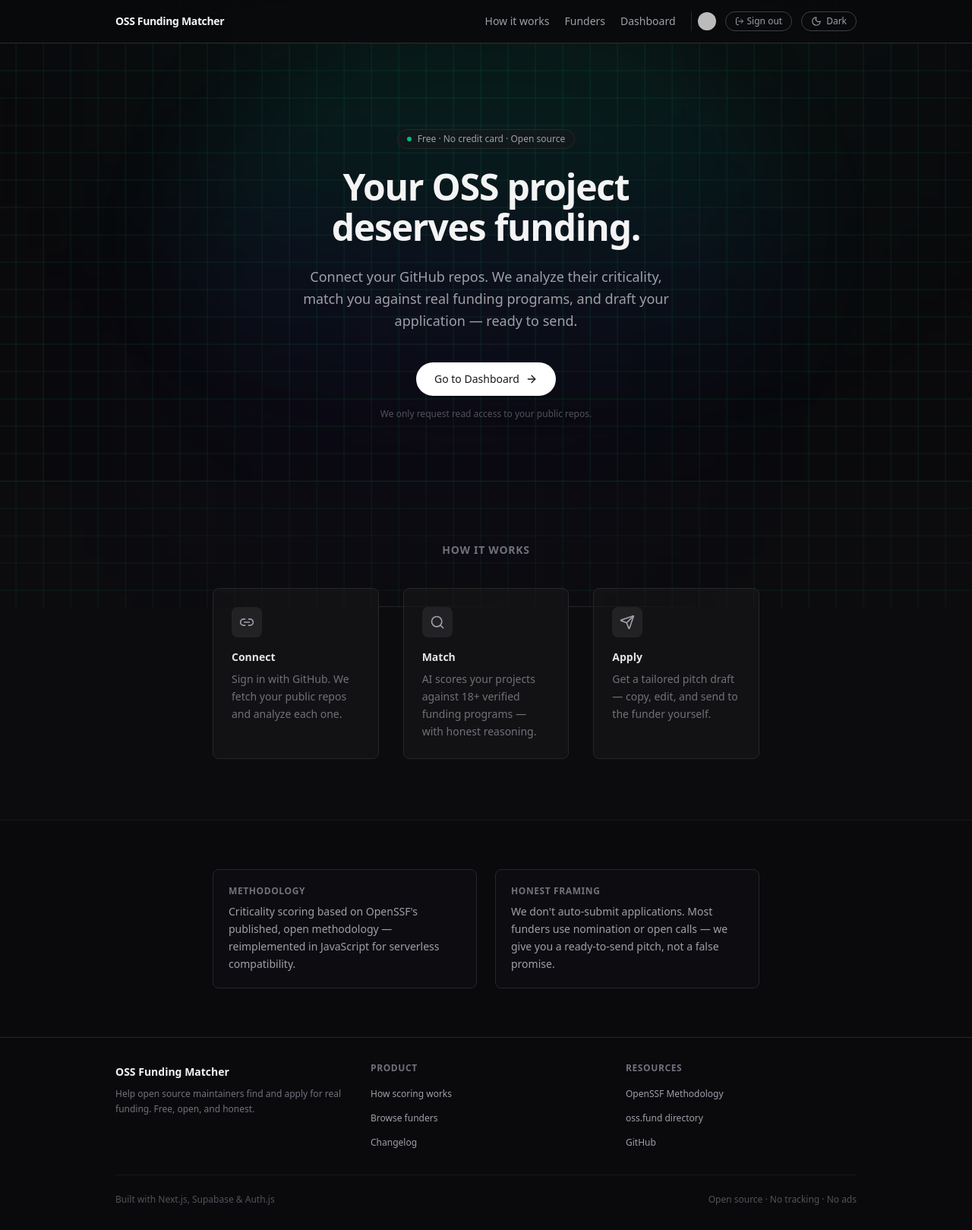
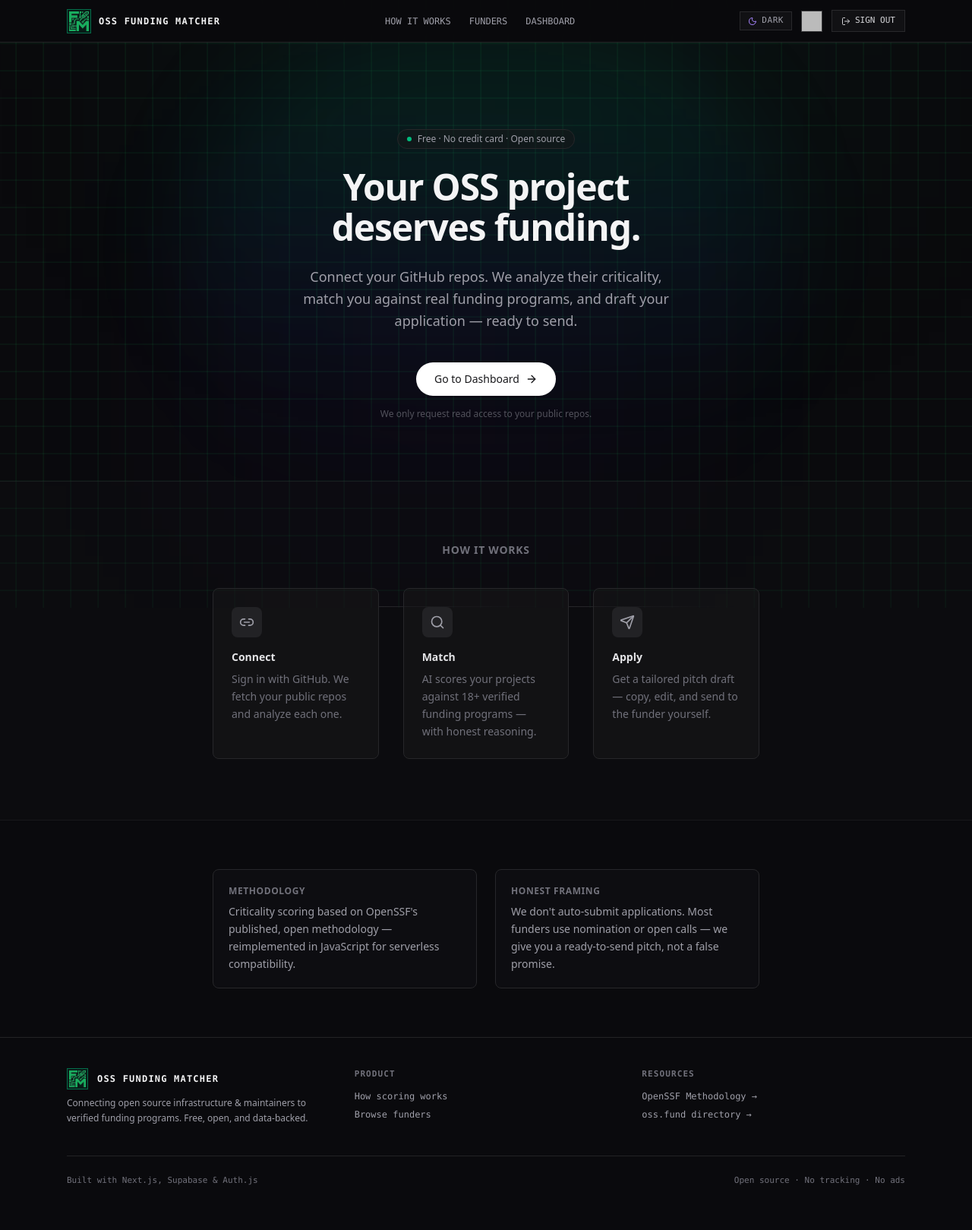
Before and after one commit to shuayb344/oss-funding-matcher, a Next.js app: page / in a window 1280 px wide. Shown: the whole page at 76% size. Built offline with nearby package versions, Linux system fonts and the light colour scheme; no server answers; sample sign-in values are in the browser's storage.

Commit message:
refactor(ui): modernize theme store and shared UI components for adaptive light/dark mode

```diff
--- a/components/Footer.tsx
+++ b/components/Footer.tsx
@@ -2,39 +2,38 @@ import Link from "next/link";
 
 export function Footer() {
   return (
-    <footer className="mt-auto border-t border-zinc-800 dark:border-zinc-800 light:border-zinc-200 py-8">
-      <div className="mx-auto max-w-5xl px-6">
+    <footer className="mt-auto border-t border-slate-200 dark:border-white/10 bg-white dark:bg-[#0a0a0d] py-10 transition-colors">
+      <div className="mx-auto max-w-6xl px-4 sm:px-6">
         <div className="grid gap-8 sm:grid-cols-3">
           {/* Brand */}
           <div>
-            <span className="text-sm font-semibold text-zinc-100">
-              OSS Funding Matcher
-            </span>
-            <p className="mt-2 text-xs text-zinc-500 leading-relaxed">
-              Help open source maintainers find and apply for real funding.
-              Free, open, and honest.
+            <div className="flex items-center gap-3 mb-2">
+              <div className="h-7 w-7 rounded-none p-0.5 border border-emerald-500/50 bg-emerald-500/10 flex items-center justify-center">
+                <img src="/logo-transparent.png" alt="FM Logo" className="h-full w-full object-contain" />
+              </div>
+              <span className="font-mono text-xs font-bold uppercase tracking-widest text-slate-900 dark:text-zinc-100">
+                OSS Funding Matcher
+              </span>
+            </div>
+            <p className="mt-2 text-xs text-slate-500 dark:text-zinc-400 leading-relaxed max-w-xs font-sans">
+              Connecting open source infrastructure &amp; maintainers to verified funding programs. Free, open, and data-backed.
             </p>
           </div>
 
           {/* Links */}
           <div>
-            <h3 className="text-xs font-semibold uppercase tracking-wider text-zinc-500 mb-3">
+            <h3 className="font-mono text-[11px] font-semibold uppercase tracking-widest text-slate-500 dark:text-zinc-500 mb-3">
               Product
             </h3>
-            <ul className="space-y-2">
+            <ul className="space-y-2 font-mono text-xs">
               <li>
-                <Link href="/about" className="text-xs text-zinc-400 hover:text-zinc-200 transition-colors">
+                <Link href="/about" className="text-slate-600 dark:text-zinc-400 hover:text-emerald-600 dark:hover:text-emerald-400 transition-colors">
                   How scoring works
                 </Link>
               </li>
               <li>
-                <Link href="/funders" className="text-xs text-zinc-400 hover:text-zinc-200 transition-colors">
+                <Link href="/funders" className="text-slate-600 dark:text-zinc-400 hover:text-emerald-600 dark:hover:text-emerald-400 transition-colors">
                   Browse funders
-                </Link>
-              </li>
-              <li>
-                <Link href="/updates" className="text-xs text-zinc-400 hover:text-zinc-200 transition-colors">
-                  Changelog
                 </Link>
               </li>
             </ul>
@@ -42,30 +41,25 @@ export function Footer() {
 
           {/* Resources */}
           <div>
-            <h3 className="text-xs font-semibold uppercase tracking-wider text-zinc-500 mb-3">
+            <h3 className="font-mono text-[11px] font-semibold uppercase tracking-widest text-slate-500 dark:text-zinc-500 mb-3">
               Resources
             </h3>
-            <ul className="space-y-2">
+            <ul className="space-y-2 font-mono text-xs">
               <li>
-                <a href="https://github.com/ossf/criticality-score" target="_blank" rel="noopener noreferrer" className="text-xs text-zinc-400 hover:text-zinc-200 transition-colors">
-                  OpenSSF Methodology
+                <a href="https://github.com/ossf/criticality-score" target="_blank" rel="noopener noreferrer" className="text-slate-600 dark:text-zinc-400 hover:text-emerald-600 dark:hover:text-emerald-400 transition-colors">
+                  OpenSSF Methodology →
                 </a>
               </li>
               <li>
-                <a href="https://oss.fund" target="_blank" rel="noopener noreferrer" className="text-xs text-zinc-400 hover:text-zinc-200 transition-colors">
-                  oss.fund directory
-                </a>
-              </li>
-              <li>
-                <a href="https://github.com" target="_blank" rel="noopener noreferrer" className="text-xs text-zinc-400 hover:text-zinc-200 transition-colors">
-                  GitHub
+                <a href="https://oss.fund" target="_blank" rel="noopener noreferrer" className="text-slate-600 dark:text-zinc-400 hover:text-emerald-600 dark:hover:text-emerald-400 transition-colors">
+                  oss.fund directory →
                 </a>
               </li>
             </ul>
           </div>
         </div>
 
-        <div className="mt-8 pt-6 border-t border-zinc-800/50 flex flex-col sm:flex-row items-center justify-between gap-4 text-xs text-zinc-600">
+        <div className="mt-10 pt-6 border-t border-slate-200 dark:border-white/10 flex flex-col sm:flex-row items-center justify-between gap-4 font-mono text-[11px] text-slate-400 dark:text-zinc-500">
           <span>Built with Next.js, Supabase &amp; Auth.js</span>
           <span>Open source &middot; No tracking &middot; No ads</span>
         </div>
--- a/components/Navbar.tsx
+++ b/components/Navbar.tsx
@@ -1,92 +1,89 @@
 "use client";
 
 import { useSession, signIn, signOut } from "next-auth/react";
-import { useState, useEffect } from "react";
 import Link from "next/link";
+import { useState } from "react";
 import { ThemeToggle } from "./ThemeToggle";
-import { LogOut, ShieldCheck } from "lucide-react";
-
-function GithubIcon({ className = "h-4 w-4" }: { className?: string }) {
-  return (
-    <svg className={className} fill="currentColor" viewBox="0 0 24 24">
-      <path d="M12 0c-6.626 0-12 5.373-12 12 0 5.302 3.438 9.8 8.207 11.387.599.111.793-.261.793-.577v-2.234c-3.338.726-4.033-1.416-4.033-1.416-.546-1.387-1.333-1.756-1.333-1.756-1.089-.745.083-.729.083-.729 1.205.084 1.839 1.237 1.839 1.237 1.07 1.834 2.807 1.304 3.492.997.107-.775.418-1.305.762-1.604-2.665-.305-5.467-1.334-5.467-5.931 0-1.311.469-2.381 1.236-3.221-.124-.303-.535-1.524.117-3.176 0 0 1.008-.322 3.301 1.23.957-.266 1.983-.399 3.003-.404 1.02.005 2.047.138 3.006.404 2.291-1.552 3.297-1.23 3.297-1.23.653 1.653.242 2.874.118 3.176.77.84 1.235 1.911 1.235 3.221 0 4.609-2.807 5.624-5.479 5.921.43.372.823 1.102.823 2.222v3.293c0 .319.192.694.801.576 4.765-1.589 8.199-6.086 8.199-11.386 0-6.627-5.373-12-12-12z" />
-    </svg>
-  );
-}
+import { Menu, X, Shield, LayoutDashboard, Database, HelpCircle, LogIn, LogOut } from "lucide-react";
 
 export function Navbar() {
   const { data: session, status } = useSession();
-  const [isAdmin, setIsAdmin] = useState(false);
-
-  useEffect(() => {
-    if (status === "authenticated") {
-      fetch("/api/admin/check")
-        .then((res) => res.json())
-        .then((data) => setIsAdmin(Boolean(data.isAdmin)))
-        .catch(() => setIsAdmin(false));
-    } else {
-      setIsAdmin(false);
-    }
-  }, [status]);
+  const [mobileMenuOpen, setMobileMenuOpen] = useState(false);
 
   return (
-    <nav className="fixed top-0 inset-x-0 z-50 border-b border-zinc-800 dark:border-zinc-800 light:border-zinc-200 bg-zinc-950/80 dark:bg-zinc-950/80 light:bg-white/80 backdrop-blur-md">
-      <div className="mx-auto flex h-14 max-w-5xl items-center justify-between px-6">
-        {/* Brand */}
-        <Link href="/" className="flex items-center gap-2">
-          <span className="text-sm font-semibold tracking-tight text-zinc-100 dark:text-zinc-100 light:text-zinc-900">
-            OSS Funding Matcher
+    <nav className="fixed top-0 left-0 right-0 z-50 h-14 border-b border-slate-200 dark:border-white/10 bg-white/95 dark:bg-[#0a0a0d]/95 backdrop-blur-md transition-colors">
+      <div className="mx-auto flex h-full max-w-6xl items-center justify-between px-4 sm:px-6">
+        {/* Brand Logo */}
+        <Link href="/" className="flex items-center gap-2.5 group">
+          <div className="h-8 w-8 rounded-none p-0.5 border border-emerald-500/50 bg-emerald-500/10 flex items-center justify-center group-hover:border-emerald-400 transition-colors">
+            <img
+              src="/logo-transparent.png"
+              alt="FM Logo"
+              className="h-full w-full object-contain"
+            />
+          </div>
+          <span className="font-mono text-xs font-bold uppercase tracking-widest text-slate-900 dark:text-zinc-100 group-hover:text-emerald-600 dark:group-hover:text-emerald-400 transition-colors">
+            OSS FUNDING MATCHER
           </span>
         </Link>
 
-        {/* Left Nav Links */}
-        <div className="flex items-center gap-5">
+        {/* Desktop Navigation Links */}
+        <div className="hidden md:flex items-center gap-6 font-mono text-xs">
           <Link
             href="/about"
-            className="text-sm text-zinc-400 hover:text-zinc-100 dark:hover:text-zinc-100 light:hover:text-zinc-900 transition-colors"
+            className="text-slate-600 dark:text-zinc-400 hover:text-slate-900 dark:hover:text-white transition-colors uppercase"
           >
-            How it works
+            HOW IT WORKS
           </Link>
           <Link
             href="/funders"
-            className="text-sm text-zinc-400 hover:text-zinc-100 dark:hover:text-zinc-100 light:hover:text-zinc-900 transition-colors"
+            className="text-slate-600 dark:text-zinc-400 hover:text-slate-900 dark:hover:text-white transition-colors uppercase"
           >
-            Funders
+            FUNDERS
           </Link>
-
           {status === "authenticated" && (
             <Link
               href="/dashboard"
-              className="text-sm text-zinc-400 dark:text-zinc-400 light:text-zinc-500 hover:text-zinc-100 dark:hover:text-zinc-100 light:hover:text-zinc-900 transition-colors"
+              className="text-slate-600 dark:text-zinc-400 hover:text-slate-900 dark:hover:text-white transition-colors uppercase"
             >
-              Dashboard
+              DASHBOARD
             </Link>
           )}
 
-          {isAdmin && (
+          {/* Exclusive Admin Link */}
+          {session?.user?.id === process.env.NEXT_PUBLIC_ADMIN_GITHUB_ID && (
             <Link
               href="/admin/funders"
-              className="inline-flex items-center gap-1 text-sm text-zinc-400 hover:text-zinc-100 dark:hover:text-zinc-100 light:hover:text-zinc-900 transition-colors"
+              className="inline-flex items-center gap-1.5 border border-emerald-500/40 bg-emerald-500/10 px-2.5 py-1 text-emerald-600 dark:text-emerald-400 hover:bg-emerald-500/20 transition-all font-mono text-[11px] uppercase tracking-wider font-semibold"
             >
-              <ShieldCheck className="h-3.5 w-3.5 text-emerald-400" />
-              Admin
+              <Shield className="h-3.5 w-3.5" />
+              ADMIN
             </Link>
           )}
+        </div>
 
-          {/* User profile & actions + ThemeToggle at the very end */}
-          <div className="flex items-center gap-3 pl-2 border-l border-zinc-800">
-            {status === "authenticated" ? (
+        {/* Right Action Menu */}
+        <div className="hidden sm:flex items-center gap-3 font-mono text-xs">
+          <ThemeToggle />
+
+          {status === "loading" ? (
+            <div className="h-8 w-24 rounded-none bg-slate-200 dark:bg-white/5 animate-pulse" />
+          ) : status === "authenticated" ? (
             <div className="flex items-center gap-3">
-                {session.user?.image && (
+              {session.user?.image ? (
                 <img
                   src={session.user.image}
-                    alt=""
-                    className="h-6 w-6 rounded-full"
+                  alt={session.user.name || "User"}
+                  className="h-7 w-7 rounded-none border border-slate-300 dark:border-white/20 object-cover"
                 />
+              ) : (
+                <div className="h-7 w-7 rounded-none bg-violet-600 text-white flex items-center justify-center font-bold text-xs">
+                  {session.user?.name?.[0] || "U"}
+                </div>
               )}
               <button
                 onClick={() => signOut()}
-                  className="inline-flex items-center gap-1 rounded-full border border-zinc-700 px-3 py-1 text-xs text-zinc-400 hover:border-zinc-500 hover:text-zinc-200 transition-colors"
+                className="inline-flex items-center gap-1.5 border border-slate-300 dark:border-white/10 bg-slate-100 dark:bg-white/[0.03] px-3 py-1.5 text-slate-700 dark:text-zinc-300 hover:border-slate-400 dark:hover:border-white/30 hover:text-slate-900 dark:hover:text-white transition-all uppercase text-[11px]"
               >
                 <LogOut className="h-3 w-3" />
                 Sign out
@@ -95,18 +92,87 @@ export function Navbar() {
           ) : (
             <button
               onClick={() => signIn("github")}
-                className="inline-flex items-center gap-2 rounded-full bg-white px-4 py-1.5 text-sm font-medium text-zinc-900 hover:bg-zinc-200 transition-colors"
+              className="inline-flex items-center gap-1.5 border border-emerald-500/40 bg-emerald-500/10 px-3 py-1.5 text-emerald-600 dark:text-emerald-400 hover:bg-emerald-500/20 transition-all uppercase font-semibold text-[11px]"
             >
-                <GithubIcon className="h-4 w-4 text-zinc-900" />
+              <LogIn className="h-3 w-3" />
               Sign in
             </button>
           )}
+        </div>
 
-            {/* Theme Toggle at the very end */}
+        {/* Mobile Controls */}
+        <div className="flex items-center gap-2 md:hidden">
           <ThemeToggle />
+          <button
+            onClick={() => setMobileMenuOpen(!mobileMenuOpen)}
+            className="p-1.5 rounded-none border border-slate-300 dark:border-white/10 bg-slate-100 dark:bg-white/[0.03] text-slate-700 dark:text-zinc-300"
+            aria-label="Toggle menu"
+          >
+            {mobileMenuOpen ? <X className="h-5 w-5" /> : <Menu className="h-5 w-5" />}
+          </button>
         </div>
       </div>
+
+      {/* Mobile Menu Drawer */}
+      {mobileMenuOpen && (
+        <div className="md:hidden border-b border-slate-200 dark:border-white/10 bg-white dark:bg-[#0a0a0d] px-4 py-4 space-y-3 font-mono text-xs transition-colors shadow-lg">
+          <Link
+            href="/about"
+            onClick={() => setMobileMenuOpen(false)}
+            className="flex items-center gap-2 text-slate-700 dark:text-zinc-300 py-1"
+          >
+            <HelpCircle className="h-4 w-4 text-emerald-600 dark:text-emerald-400" />
+            HOW IT WORKS
+          </Link>
+          <Link
+            href="/funders"
+            onClick={() => setMobileMenuOpen(false)}
+            className="flex items-center gap-2 text-slate-700 dark:text-zinc-300 py-1"
+          >
+            <Database className="h-4 w-4 text-emerald-600 dark:text-emerald-400" />
+            FUNDERS DIRECTORY
+          </Link>
+          {status === "authenticated" && (
+            <Link
+              href="/dashboard"
+              onClick={() => setMobileMenuOpen(false)}
+              className="flex items-center gap-2 text-slate-700 dark:text-zinc-300 py-1"
+            >
+              <LayoutDashboard className="h-4 w-4 text-emerald-600 dark:text-emerald-400" />
+              DASHBOARD
+            </Link>
+          )}
+
+          {session?.user?.id === process.env.NEXT_PUBLIC_ADMIN_GITHUB_ID && (
+            <Link
+              href="/admin/funders"
+              onClick={() => setMobileMenuOpen(false)}
+              className="flex items-center gap-2 text-emerald-600 dark:text-emerald-400 py-1 font-bold"
+            >
+              <Shield className="h-4 w-4" />
+              ADMIN CONTROL PANEL
+            </Link>
+          )}
+
+          <div className="pt-2 border-t border-slate-200 dark:border-white/10">
+            {status === "authenticated" ? (
+              <button
+                onClick={() => signOut()}
+                className="w-full text-left py-1 text-red-500 font-bold uppercase"
+              >
+                SIGN OUT ({session.user?.name})
+              </button>
+            ) : (
+              <button
+                onClick={() => signIn("github")}
+                className="w-full text-left py-1 text-emerald-600 dark:text-emerald-400 font-bold uppercase"
+              >
+                SIGN IN WITH GITHUB
+              </button>
+            )}
           </div>
+        </div>
+      )}
     </nav>
   );
 }
--- a/components/ThemeProvider.tsx
+++ b/components/ThemeProvider.tsx
@@ -1,23 +1,18 @@
 "use client";
 
-import { useEffect, useState } from "react";
+import { useEffect } from "react";
 import { useThemeStore } from "@/lib/useThemeStore";
 
 export function ThemeProvider({ children }: { children: React.ReactNode }) {
-  const [mounted, setMounted] = useState(false);
   const theme = useThemeStore((state) => state.theme);
 
   useEffect(() => {
-    setMounted(true);
     const root = document.documentElement;
-    root.classList.remove("dark", "light");
-    root.classList.add(theme);
+    if (theme && !root.classList.contains(theme)) {
+      root.classList.remove("dark", "light");
+      root.classList.add(theme);
+    }
   }, [theme]);
-
-  // Prevent flash before hydration
-  if (!mounted) {
-    return <div className="dark">{children}</div>;
-  }
 
   return <>{children}</>;
 }
--- a/components/ThemeToggle.tsx
+++ b/components/ThemeToggle.tsx
@@ -2,26 +2,38 @@
 
 import { useThemeStore } from "@/lib/useThemeStore";
 import { Sun, Moon } from "lucide-react";
+import { useEffect, useState } from "react";
 
 export function ThemeToggle() {
   const theme = useThemeStore((state) => state.theme);
   const toggleTheme = useThemeStore((state) => state.toggleTheme);
+  const [mounted, setMounted] = useState(false);
+
+  useEffect(() => {
+    setMounted(true);
+  }, []);
+
+  if (!mounted) return null;
 
   const isDark = theme === "dark";
-  const label = isDark ? "Dark" : "Light";
 
   return (
     <button
       onClick={toggleTheme}
-      className="inline-flex items-center gap-1.5 rounded-full border border-zinc-700 px-3 py-1 text-xs text-zinc-400 hover:border-zinc-500 hover:text-zinc-200 transition-colors"
-      title={`Theme: ${label}`}
+      className="inline-flex items-center gap-1.5 rounded-none border border-slate-300 dark:border-white/10 bg-slate-100 dark:bg-white/[0.03] px-2.5 py-1 font-mono text-[11px] uppercase tracking-wider text-slate-600 dark:text-zinc-400 hover:border-emerald-500/40 hover:text-emerald-600 dark:hover:text-emerald-400 transition-all"
+      title={`Switch to ${isDark ? "Light" : "Dark"} mode`}
     >
       {isDark ? (
-        <Moon className="h-3.5 w-3.5" />
+        <>
+          <Moon className="h-3 w-3 text-violet-400" />
+          <span>DARK</span>
+        </>
       ) : (
-        <Sun className="h-3.5 w-3.5 text-amber-500" />
+        <>
+          <Sun className="h-3 w-3 text-amber-500" />
+          <span>LIGHT</span>
+        </>
       )}
-      {label}
     </button>
   );
 }
--- a/lib/useThemeStore.ts
+++ b/lib/useThemeStore.ts
@@ -17,10 +17,25 @@ function applyThemeClass(theme: ThemeMode) {
   }
 }
 
+function getInitialTheme(): ThemeMode {
+  if (typeof window !== "undefined") {
+    if (document.documentElement.classList.contains("light")) return "light";
+    if (document.documentElement.classList.contains("dark")) return "dark";
+    try {
+      const stored = localStorage.getItem("oss-funding-theme");
+      if (stored) {
+        const parsed = JSON.parse(stored);
+        if (parsed?.state?.theme) return parsed.state.theme;
+      }
+    } catch (e) {}
+  }
+  return "dark";
+}
+
 export const useThemeStore = create<ThemeState>()(
   persist(
     (set, get) => ({
-      theme: "dark",
+      theme: getInitialTheme(),
       setTheme: (theme: ThemeMode) => {
         applyThemeClass(theme);
         set({ theme });
```
Also changed, not shown: components/EmptyState.tsx (+6 -9 lines), components/LoadingSkeleton.tsx (+15 -18 lines). Lines whose indentation alone changed are shown as unchanged.
